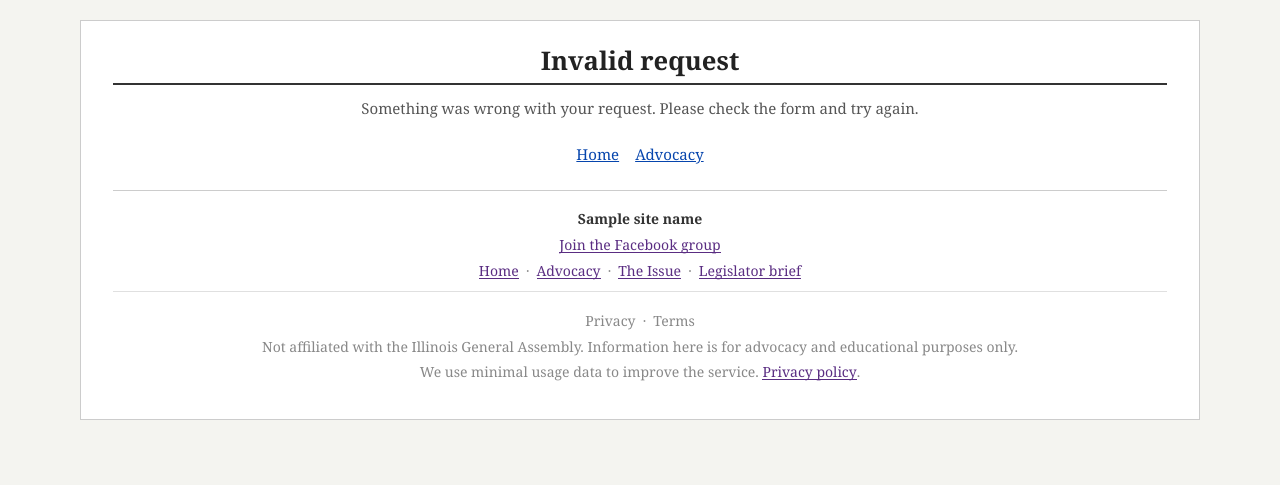
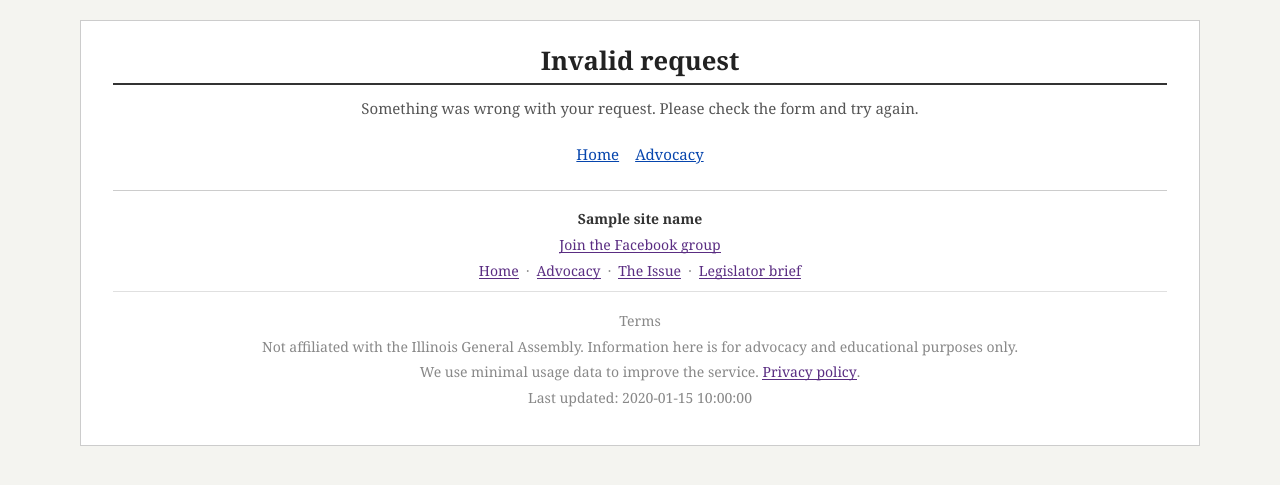
Before and after one commit to tyler-morales/ilga-graph, a Python web app: template src/ilga_graph/templates/422.html in a window 1280 px wide. Shown: the top 485 px of the page. Run offline with Jinja, Linux system fonts and the light colour scheme; the template is opened without the code that fills it: most values are stand-ins (such as "Sample title", 1, 10 or a date in 2020); some libraries are stand-ins or nearby versions.

Commit message:
chore: add footer last-updated and wire to all pages
- config: FOOTER_LAST_UPDATED, FOOTER_LAST_UPDATED_ISO
- main + all page-rendering routers: template globals
- base.html: Last updated <time> in footer
- base.css: .footer-last-updated

Co-authored-by: Cursor <cursoragent@cursor.com>

```diff
--- a/src/ilga_graph/config.py
+++ b/src/ilga_graph/config.py
@@ -111,6 +111,11 @@ def _beta_banner_report_url() -> str:
 
 # Resolved URL passed to templates.
 BETA_BANNER_REPORT_URL: str = _beta_banner_report_url()
+
+# Human-readable date shown in footer on all pages. Update when content/legal/docs change.
+FOOTER_LAST_UPDATED: str = _env("ILGA_FOOTER_LAST_UPDATED", "February 24, 2026").strip()
+# ISO date for <time datetime=""> (accessibility and machines).
+FOOTER_LAST_UPDATED_ISO: str = _env("ILGA_FOOTER_LAST_UPDATED_ISO", "2026-02-24").strip()
 # Bug report image uploads (optional). Empty = no uploads. Dir created on first report with image.
 BUG_REPORT_UPLOAD_DIR: str = _env("ILGA_BUG_REPORT_UPLOAD_DIR", "data/bug_report_uploads").strip()
 BUG_REPORT_MAX_IMAGE_BYTES: int = int(_env("ILGA_BUG_REPORT_MAX_IMAGE_MB", "5")) * 1024 * 1024
--- a/src/ilga_graph/main.py
+++ b/src/ilga_graph/main.py
@@ -94,6 +94,8 @@ templates.env.globals["umami_website_id"] = cfg.UMAMI_WEBSITE_ID
 templates.env.globals["umami_script_url"] = cfg.UMAMI_SCRIPT_URL
 templates.env.globals["show_beta_banner"] = cfg.BETA_BANNER
 templates.env.globals["beta_banner_feedback_url"] = cfg.BETA_BANNER_REPORT_URL
+templates.env.globals["footer_last_updated"] = cfg.FOOTER_LAST_UPDATED
+templates.env.globals["footer_last_updated_iso"] = cfg.FOOTER_LAST_UPDATED_ISO
 
 
 def _wants_html(request: Request) -> bool:
--- a/src/ilga_graph/routers/admin.py
+++ b/src/ilga_graph/routers/admin.py
@@ -37,6 +37,8 @@ templates.env.globals["umami_website_id"] = cfg.UMAMI_WEBSITE_ID
 templates.env.globals["umami_script_url"] = cfg.UMAMI_SCRIPT_URL
 templates.env.globals["show_beta_banner"] = cfg.BETA_BANNER
 templates.env.globals["beta_banner_feedback_url"] = cfg.BETA_BANNER_REPORT_URL
+templates.env.globals["footer_last_updated"] = cfg.FOOTER_LAST_UPDATED
+templates.env.globals["footer_last_updated_iso"] = cfg.FOOTER_LAST_UPDATED_ISO
 
 _ZIP_RE = re.compile(r"^\d{5}$")
 MOCK_DEV_USER_EMAIL = "funky_mama11@gmail.com"
--- a/src/ilga_graph/routers/advocacy.py
+++ b/src/ilga_graph/routers/advocacy.py
@@ -65,6 +65,8 @@ templates.env.globals["umami_website_id"] = cfg.UMAMI_WEBSITE_ID
 templates.env.globals["umami_script_url"] = cfg.UMAMI_SCRIPT_URL
 templates.env.globals["show_beta_banner"] = cfg.BETA_BANNER
 templates.env.globals["beta_banner_feedback_url"] = cfg.BETA_BANNER_REPORT_URL
+templates.env.globals["footer_last_updated"] = cfg.FOOTER_LAST_UPDATED
+templates.env.globals["footer_last_updated_iso"] = cfg.FOOTER_LAST_UPDATED_ISO
 
 _HERO_SUBHEAD = (
     "Illinois is currently blocking registration for federally lawful Kei vehicles "
@@ -74,7 +76,7 @@ _HERO_SUBHEAD = (
 
 # Two-line subhead: break after "below"; second line starts with "to".
 _HERO_SUBHEAD_ADVOCACY_LINE1 = "Enter your ZIP below"
-_HERO_SUBHEAD_ADVOCACY_LINE2 = "to find your legislators and start outreaching today."
+_HERO_SUBHEAD_ADVOCACY_LINE2 = "to find your legislators and start outreach today."
 
 
 def _hero_context() -> dict[str, Any]:
--- a/src/ilga_graph/routers/dev.py
+++ b/src/ilga_graph/routers/dev.py
@@ -24,6 +24,8 @@ templates.env.globals["umami_website_id"] = cfg.UMAMI_WEBSITE_ID
 templates.env.globals["umami_script_url"] = cfg.UMAMI_SCRIPT_URL
 templates.env.globals["show_beta_banner"] = cfg.BETA_BANNER
 templates.env.globals["beta_banner_feedback_url"] = cfg.BETA_BANNER_REPORT_URL
+templates.env.globals["footer_last_updated"] = cfg.FOOTER_LAST_UPDATED
+templates.env.globals["footer_last_updated_iso"] = cfg.FOOTER_LAST_UPDATED_ISO
 
 
 def _playground_context(request: Request, scene_id: str | None):
--- a/src/ilga_graph/routers/explore.py
+++ b/src/ilga_graph/routers/explore.py
@@ -26,6 +26,8 @@ templates.env.globals["umami_website_id"] = cfg.UMAMI_WEBSITE_ID
 templates.env.globals["umami_script_url"] = cfg.UMAMI_SCRIPT_URL
 templates.env.globals["show_beta_banner"] = cfg.BETA_BANNER
 templates.env.globals["beta_banner_feedback_url"] = cfg.BETA_BANNER_REPORT_URL
+templates.env.globals["footer_last_updated"] = cfg.FOOTER_LAST_UPDATED
+templates.env.globals["footer_last_updated_iso"] = cfg.FOOTER_LAST_UPDATED_ISO
 
 
 @router.get("/explore")
--- a/src/ilga_graph/routers/feedback.py
+++ b/src/ilga_graph/routers/feedback.py
@@ -78,6 +78,8 @@ templates.env.globals["umami_website_id"] = cfg.UMAMI_WEBSITE_ID
 templates.env.globals["umami_script_url"] = cfg.UMAMI_SCRIPT_URL
 templates.env.globals["show_beta_banner"] = cfg.BETA_BANNER
 templates.env.globals["beta_banner_feedback_url"] = cfg.BETA_BANNER_REPORT_URL
+templates.env.globals["footer_last_updated"] = cfg.FOOTER_LAST_UPDATED
+templates.env.globals["footer_last_updated_iso"] = cfg.FOOTER_LAST_UPDATED_ISO
 
 
 def _mime_type_for_filename(filename: str) -> tuple[str, str]:
--- a/src/ilga_graph/routers/home.py
+++ b/src/ilga_graph/routers/home.py
@@ -28,6 +28,8 @@ templates.env.globals["umami_website_id"] = cfg.UMAMI_WEBSITE_ID
 templates.env.globals["umami_script_url"] = cfg.UMAMI_SCRIPT_URL
 templates.env.globals["show_beta_banner"] = cfg.BETA_BANNER
 templates.env.globals["beta_banner_feedback_url"] = cfg.BETA_BANNER_REPORT_URL
+templates.env.globals["footer_last_updated"] = cfg.FOOTER_LAST_UPDATED
+templates.env.globals["footer_last_updated_iso"] = cfg.FOOTER_LAST_UPDATED_ISO
 
 
 @router.get("/", include_in_schema=False)
--- a/src/ilga_graph/routers/intelligence.py
+++ b/src/ilga_graph/routers/intelligence.py
@@ -31,6 +31,8 @@ templates.env.globals["umami_website_id"] = cfg.UMAMI_WEBSITE_ID
 templates.env.globals["umami_script_url"] = cfg.UMAMI_SCRIPT_URL
 templates.env.globals["show_beta_banner"] = cfg.BETA_BANNER
 templates.env.globals["beta_banner_feedback_url"] = cfg.BETA_BANNER_REPORT_URL
+templates.env.globals["footer_last_updated"] = cfg.FOOTER_LAST_UPDATED
+templates.env.globals["footer_last_updated_iso"] = cfg.FOOTER_LAST_UPDATED_ISO
 
 # Procedural/routing committees: bills are assigned here after passing substantive
 # committees (e.g. "Referred to Rules * Reports"). "Advanced" in our pipeline
--- a/src/ilga_graph/routers/legal.py
+++ b/src/ilga_graph/routers/legal.py
@@ -23,6 +23,8 @@ templates.env.globals["umami_website_id"] = cfg.UMAMI_WEBSITE_ID
 templates.env.globals["umami_script_url"] = cfg.UMAMI_SCRIPT_URL
 templates.env.globals["show_beta_banner"] = cfg.BETA_BANNER
 templates.env.globals["beta_banner_feedback_url"] = cfg.BETA_BANNER_REPORT_URL
+templates.env.globals["footer_last_updated"] = cfg.FOOTER_LAST_UPDATED
+templates.env.globals["footer_last_updated_iso"] = cfg.FOOTER_LAST_UPDATED_ISO
 
 
 @router.get("/privacy", include_in_schema=False)
--- a/src/ilga_graph/static/css/base.css
+++ b/src/ilga_graph/static/css/base.css
@@ -375,7 +375,8 @@ a:visited {
 }
 
 .footer-disclaimer,
-.footer-usage-notice {
+.footer-usage-notice,
+.footer-last-updated {
   font-size: var(--font-size-sm);
   color: #888;
   text-align: center;
@@ -386,7 +387,8 @@ a:visited {
 @media (max-width: 640px) {
 
   .footer-disclaimer,
-  .footer-usage-notice {
+  .footer-usage-notice,
+  .footer-last-updated {
     white-space: normal;
   }
 }
@@ -794,6 +796,11 @@ a:visited {
   line-height: 1.25;
 }
 
+/* "What we are asking your office to do" list: numbers inside the text block. */
+.legislator-brief .brief-ask-list {
+  list-style-position: inside;
+}
+
 /* FAQ section at end of brief main content (the-issue, legislator-brief). */
 .brief-faq {
   margin-top: 2rem;
@@ -1746,7 +1753,8 @@ ML Intelligence Dashboard
     font-size: var(--font-size-body);
   }
 
-  .footer-disclaimer {
+  .footer-disclaimer,
+  .footer-last-updated {
     font-size: var(--font-size-label);
   }
 }
--- a/src/ilga_graph/templates/base.html
+++ b/src/ilga_graph/templates/base.html
@@ -156,12 +156,13 @@
                 <a href="{{ beta_banner_feedback_url }}" target="_blank" rel="noopener noreferrer">Report a bug</a>
                 <span class="footer-nav-sep" aria-hidden="true"> · </span>
                 {% endif %}
-                <a href="/privacy">Privacy</a>
-                <span class="footer-nav-sep" aria-hidden="true"> · </span>
                 <a href="/terms">Terms</a>
             </nav>
             <p class="footer-disclaimer">Not affiliated with the Illinois General Assembly. Information here is for advocacy and educational purposes only.</p>
             <p class="footer-usage-notice">We use minimal usage data to improve the service. <a href="/privacy">Privacy policy</a>.</p>
+            {% if footer_last_updated %}
+            <p class="footer-last-updated">Last updated: <time datetime="{{ footer_last_updated_iso }}">{{ footer_last_updated }}</time></p>
+            {% endif %}
         </footer>
     </div>
 
```
Also changed, not shown: src/ilga_graph/routers/content.py (+7 -0 lines).
